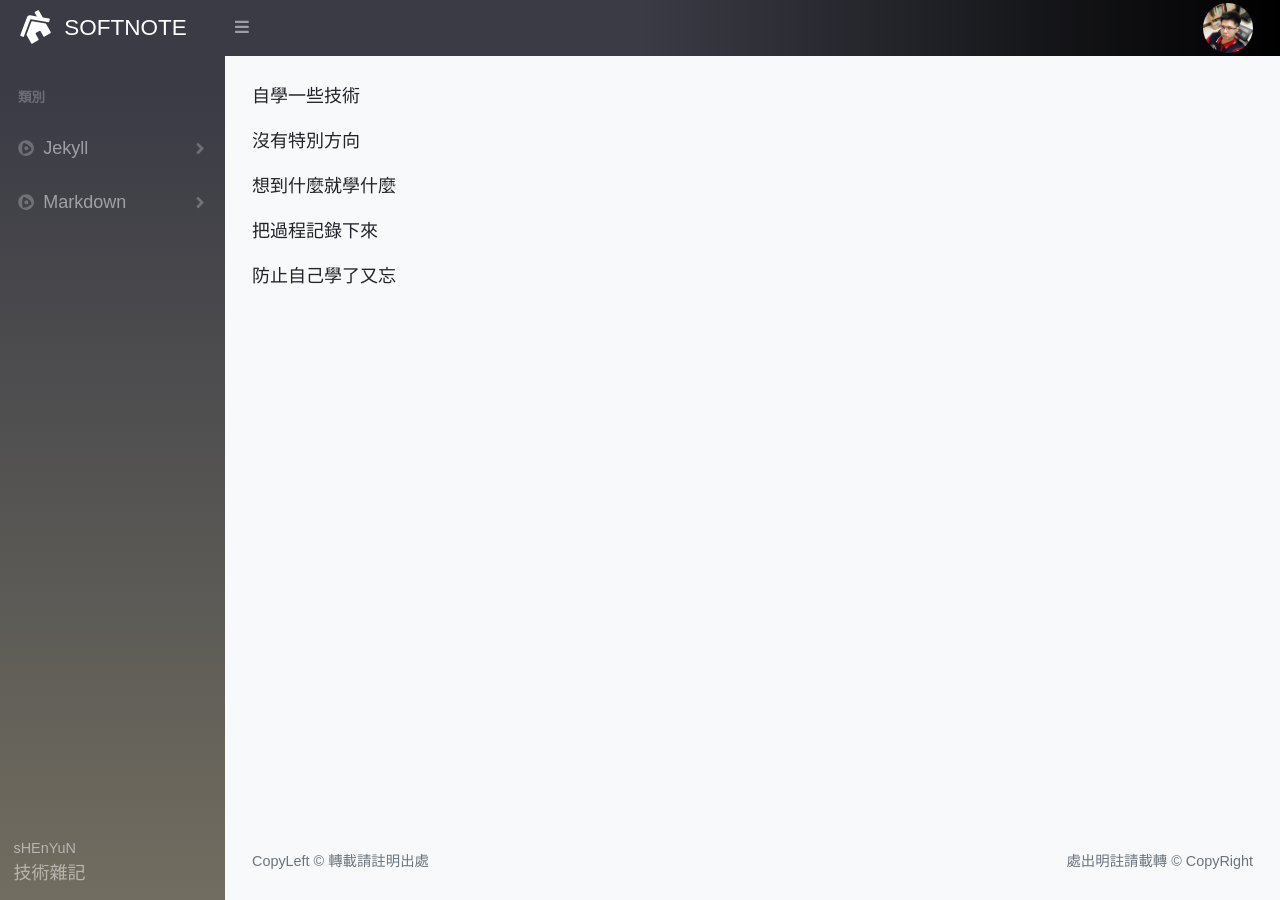
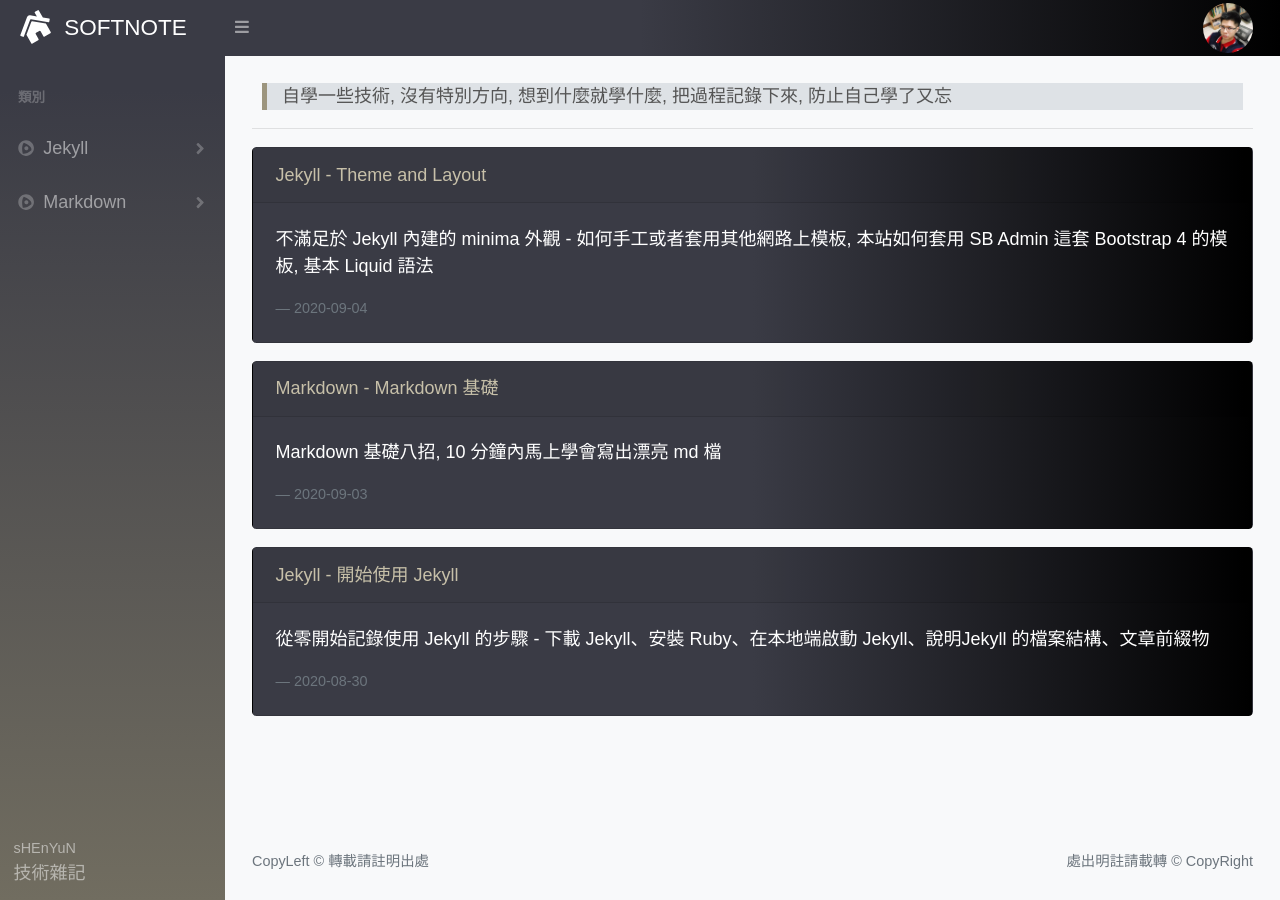
Before and after one commit to vulcanshen/softnote_blog, a Jekyll site: the page built from index.html, in a window 1280 px wide. Built offline with Jekyll 4.4.1, drawn with Linux system fonts in a browser that asks for light colours; nearby versions of some CDN libraries; some web fonts are replaced.

Commit message:
modify index

```diff
--- a/404.html
+++ b/404.html
@@ -1,6 +1,6 @@
 ---
 permalink: /404.html
-layout: default
+layout: base
 ---
 
 <style type="text/css" media="screen">
--- a/_config.yml
+++ b/_config.yml
@@ -23,6 +23,7 @@ email: shenyun23.4@gmail.com
 baseurl: "/softnote_blog" # the subpath of your site, e.g. /blog
 url: "" # the base hostname & protocol for your site, e.g. http://example.com
 github_username:  shenyun2304
+description: "自學一些技術, 沒有特別方向, 想到什麼就學什麼, 把過程記錄下來, 防止自己學了又忘"
 
 github_url: "https://github.com/shenyun2304/softnote_blog"
 
--- a/_posts/jekyll/2020-08-30-start-jekyll.md
+++ b/_posts/jekyll/2020-08-30-start-jekyll.md
@@ -3,6 +3,7 @@ layout: base
 title:  "從零開始"
 categories: "Jekyll"
 content-title: "開始使用 Jekyll"
+description: "從零開始記錄使用 Jekyll 的步驟 - 下載 Jekyll、安裝 Ruby、在本地端啟動 Jekyll、說明Jekyll 的檔案結構、文章前綴物"
 ---
 
 為什麼使用 jekyll 呢?
--- a/_posts/jekyll/2020-09-04-custom-layout.md
+++ b/_posts/jekyll/2020-09-04-custom-layout.md
@@ -3,6 +3,7 @@ layout: base
 title:  "自訂外觀布局"
 categories: "Jekyll"
 content-title: "Theme and Layout"
+description: "不滿足於 Jekyll 內建的 minima 外觀 - 如何手工或者套用其他網路上模板, 本站如何套用 SB Admin 這套 Bootstrap 4 的模板, 基本 Liquid 語法"
 ---
 
 # 外觀 (Theme)
--- a/_posts/markdown/2020-09-03-markdown-basic.md
+++ b/_posts/markdown/2020-09-03-markdown-basic.md
@@ -3,6 +3,7 @@ layout: base
 title:  "快速上手"
 categories: "Markdown"
 content-title: "Markdown 基礎"
+description: "Markdown 基礎八招, 10 分鐘內馬上學會寫出漂亮 md 檔"
 ---
 
 # 1. 標題
--- /dev/null
+++ b/index.html
@@ -0,0 +1,22 @@
+---
+layout: base
+title: 軟體技術雜記
+---
+
+<blockquote>
+    {{site.description}}
+</blockquote>
+<hr>
+
+{% assign sortedPosts = site.posts | sort: 'date' | reverse %}
+{% for post in sortedPosts %}
+<div class="card text-white bg-dark mb-3">
+    <div class="card-header">
+        <a href="{{site.baseurl}}{{post.url}}">{{ post.categories }} - {{ post.content-title }}</a>
+    </div>
+    <div class="card-body">
+        <p class="card-text">{{ post.description }}</p>
+        <footer class="blockquote-footer">{{ post.date | date: '%Y-%m-%d'}}</cite></footer>
+    </div>
+</div>
+{% endfor %}
```
Also changed, not shown: index.md (deleted, +0 -14 lines), assets/css/styles.css.
